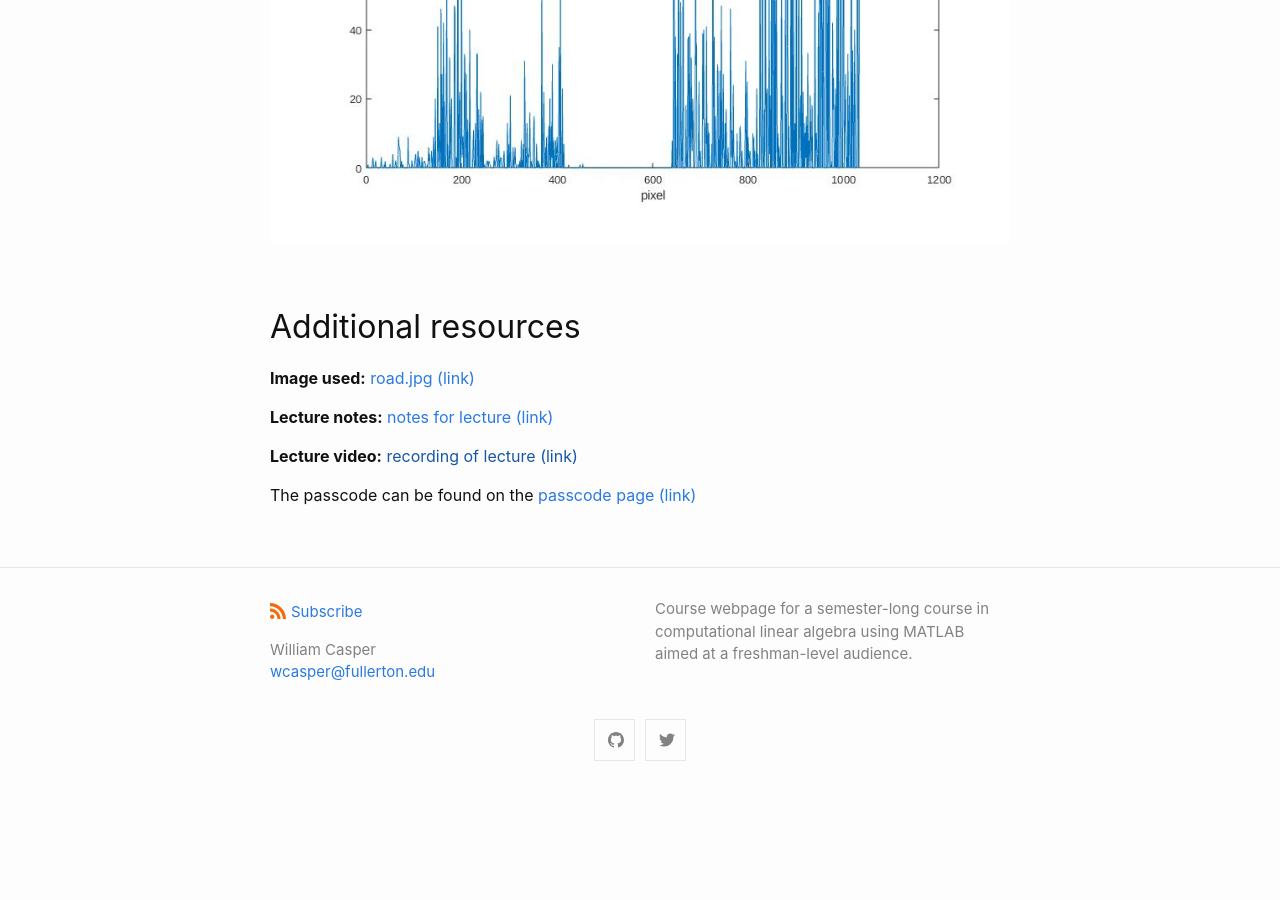
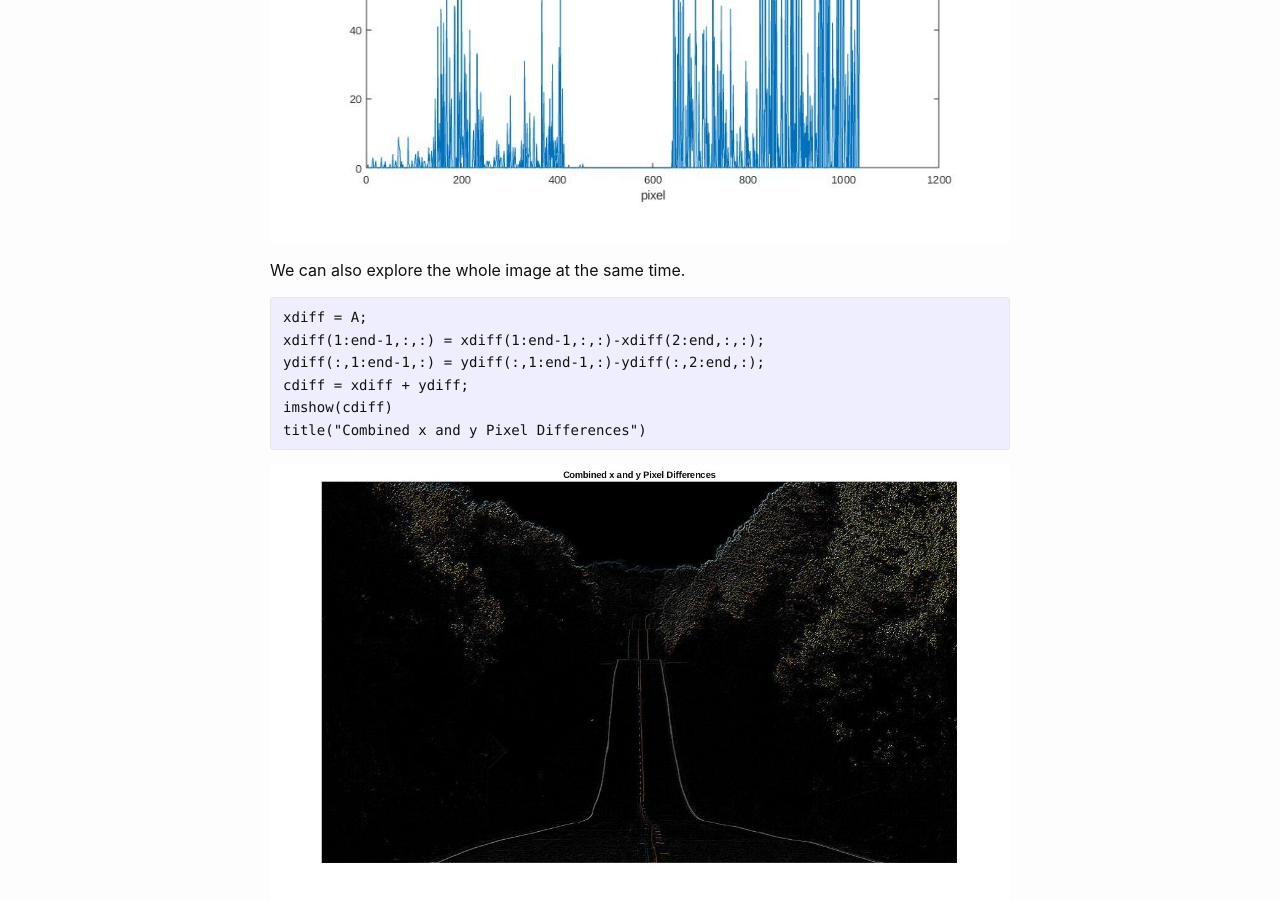
Before and after one commit to wcasper/math107spring2021, a Jekyll site: the page built from _posts/2021-03-01-Week-6-Lecture-10.md, in a window 1280 px wide and 900 px high, scrolled down 3055 px. Built offline with Jekyll 4.4.1, drawn with Linux system fonts in a browser that asks for light colours; before the commit the page ends 3851 px from its top, so only the background shows below that.

Commit message:
added to lecture

````diff
--- a/_posts/2021-03-01-Week-6-Lecture-10.md
+++ b/_posts/2021-03-01-Week-6-Lecture-10.md
@@ -60,6 +60,18 @@ title("Neighboring Pixel Differences for row=110")
 ![plot of pixel differences in a row](/math107spring2021/extras/img/pixel_diff.jpg)
 
 
+We can also explore the whole image at the same time.
+```Matlab
+xdiff = A;
+xdiff(1:end-1,:,:) = xdiff(1:end-1,:,:)-xdiff(2:end,:,:);
+ydiff(:,1:end-1,:) = ydiff(:,1:end-1,:)-ydiff(:,2:end,:);
+cdiff = xdiff + ydiff;
+imshow(cdiff)
+title("Combined x and y Pixel Differences")
+```
+
+![pixel differences for whole image](/math107spring2021/extras/img/pixel_diff_whole.jpg)
+
 ## Additional resources
 
 **Image used:** <a target="_parent" href="https://wcasper.github.io/math107spring2021/extras/img/road.jpg">road.jpg (link)</a>
````
Also changed, not shown: extras/img/pixel_diff_whole.jpg (added).
